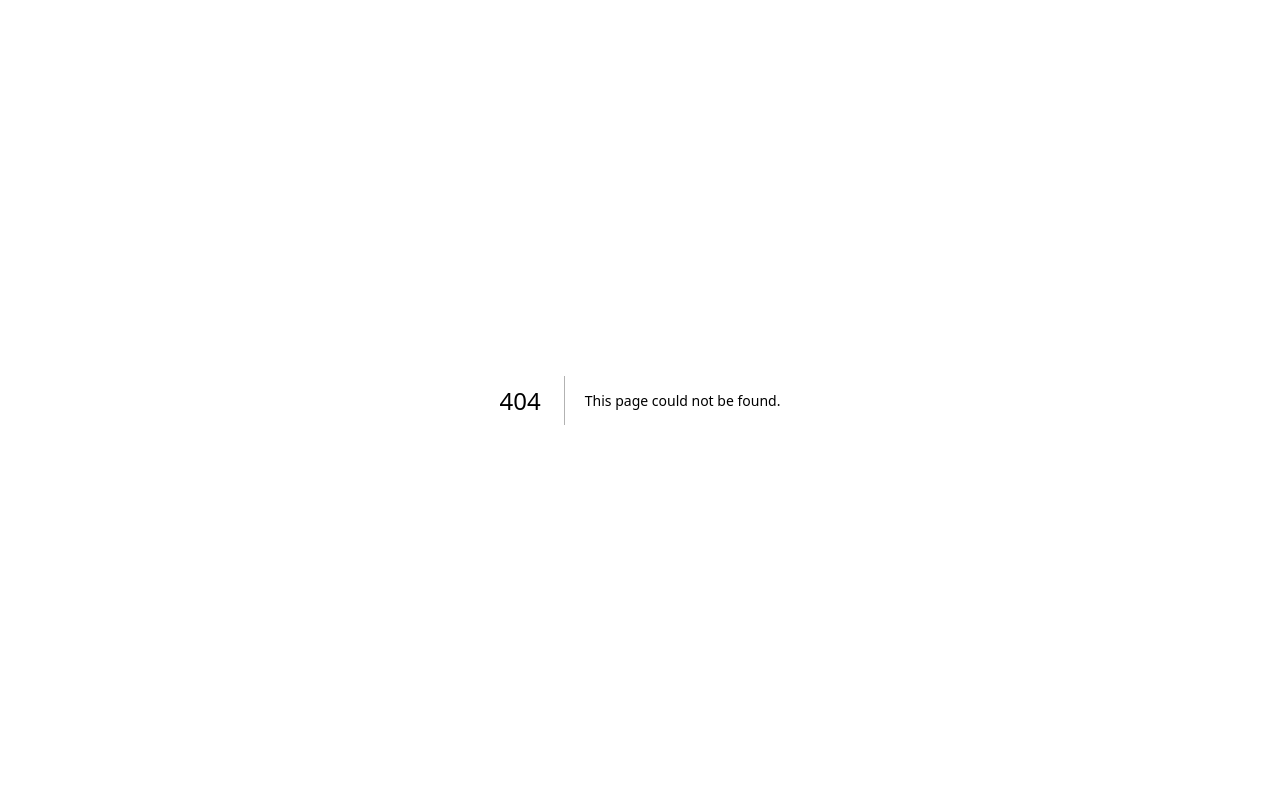
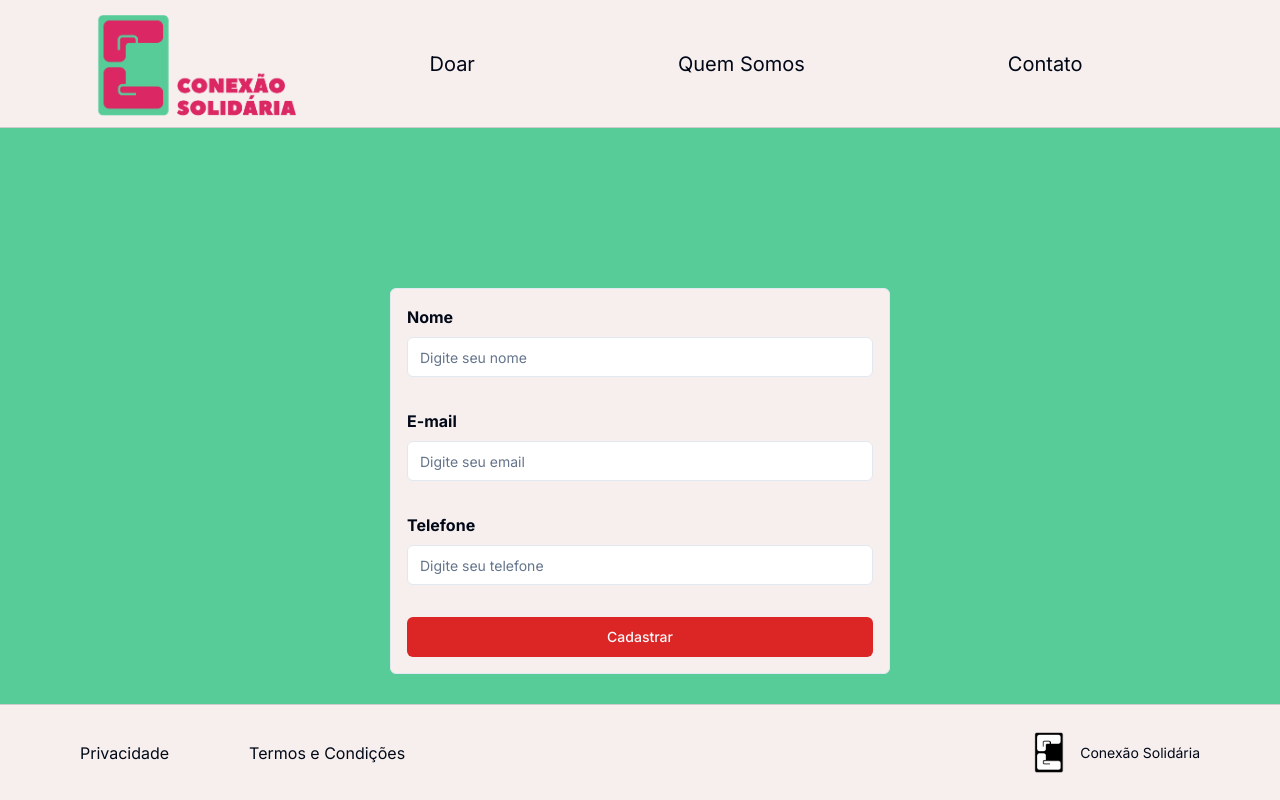
Before and after one commit to diegofmsantos/conexao-solidaria, a Next.js app: page /contato in a window 1280 px wide. Before the commit this address had no page. Built offline with nearby package versions, Linux system fonts and the light colour scheme.

Commit message:
create pages and form

```diff
--- a/src/app/components/Footer.tsx
+++ b/src/app/components/Footer.tsx
@@ -9,7 +9,7 @@ export const Footer = () => {
                 <div>Termos e Condições</div>
             </div>
             <div className="flex gap-4 items-center">
-                <Image src="/assets/logo-footer.png" width={30} height={10} alt="Logo-footer" />
+                <Image src="/assets/logo-footer.png" width={30} height={30} alt="Logo-footer" />
                 <div className="text-sm">Conexão Solidária</div>
             </div>
         </footer>
--- a/src/app/components/Form.tsx
+++ b/src/app/components/Form.tsx
@@ -2,23 +2,44 @@
 
 import { useForm } from "react-hook-form"
 import { z } from "zod"
+import { zodResolver } from "@hookform/resolvers/zod"
 import { Form, FormControl, FormField, FormItem, FormLabel, FormMessage } from "./ui/form"
 import { Input } from "./ui/input"
 import { Button } from "./ui/button"
+import { api } from '@/src/app/api/api'
 
 const formSchema = z.object({
-    username: z.string().min(2, {
-        message: "Username must be at least 2 characters.",
-    }),
+    name: z.string().min(2, 'O nome precisa ter mais que 2 caracteres.'),
+    email: z.string().email('E-mail inválido.'),
+    phone: z.string().min(10, 'Número inválido.'),
 })
 
 export const MainForm = () => {
 
-    const form = useForm()
+    const form = useForm<z.infer<typeof formSchema>>({
+        resolver: zodResolver(formSchema),
+        defaultValues: { name: '', email: '', phone: '' },
+    })
+
+    const onSubmit = async (values: z.infer<typeof formSchema>) => {
+        if (!values.name || values.name.trim() === '') return false
+        if (!values.email || values.email.trim() === '') return false
+        if (!values.phone || values.phone.trim() === '') return false
+
+        const response = await api.post('/data', {
+            name: values.name,
+            email: values.email,
+            phone: values.phone
+        })
+
+        values.name = ''
+        values.email = ''
+        values.phone = ''
+    }
 
     return (
         <Form {...form}>
-            <form style={{ backgroundImage: `` }} className="p-4 rounded-md flex flex-col gap-8 bg-white/90 min-w-[300px] min-[400px]:min-w-[390px] xl:w-[5s00px]">
+            <form onSubmit={form.handleSubmit(onSubmit)} className="p-4 mt-72 border rounded-md flex flex-col gap-8 bg-[#F6EFEE] min-w-[300px] min-[400px]:min-w-[390px] xl:w-[500px]">
                 <FormField
                     control={form.control}
                     name="name"
@@ -28,38 +49,38 @@ export const MainForm = () => {
                             <FormControl>
                                 <Input placeholder="Digite seu nome" {...field} />
                             </FormControl>
-
                             <FormMessage />
                         </FormItem>
                     )}
                 />
                 <FormField
                     control={form.control}
-                    name="addres"
+                    name="email"
                     render={({ field }) => (
                         <FormItem>
-                            <FormLabel className="font-bold text-md">Email</FormLabel>
+                            <FormLabel className="font-bold text-md">E-mail</FormLabel>
                             <FormControl>
                                 <Input placeholder="Digite seu email" {...field} />
                             </FormControl>
-
                             <FormMessage />
                         </FormItem>
                     )}
                 />
                 <FormField
                     control={form.control}
-                    name="username"
-                    render={({ field }) => (
+                    name="phone"
+                    render={({ field }) => {
+                        return (
                             <FormItem>
                                 <FormLabel className="font-bold text-md">Telefone</FormLabel>
                                 <FormControl>
-                                <Input placeholder="Digite seu telefone" {...field} />
+                                    <Input
+                                        placeholder="Digite seu telefone" {...field} />
                                 </FormControl>
-
                                 <FormMessage />
                             </FormItem>
-                    )}
+                        )
+                    }}
                 />
                 <Button type="submit" className="bg-red-600">Cadastrar</Button>
             </form>
--- a/src/app/components/Header.tsx
+++ b/src/app/components/Header.tsx
@@ -1,28 +1,23 @@
-import { Bungee_Shade } from "next/font/google";
 import Image from "next/image";
 import Link from "next/link";
 
-const bungee = Bungee_Shade({
-    subsets: ["latin"],
-    weight: ["400"]
-});
 
 export const Header = () => {
 
     return (
-        <header className="w-full h-24 flex justify-between items-center gap-8 fixed bg-[#F6EFEE] md:px-24 md:h-32">
+        <header className="w-full h-24 flex justify-between items-center gap-8 fixed border-b border-b-[#CCC] bg-[#F6EFEE] md:px-24 md:h-32">
             <div>
-                <Image src="/assets/logo-header.png" width={200} height={200} alt="Logo" />
+                <Link href="/">
+                    <Image src="/assets/logo-header.png" width={200} height={200} alt="Logo" />
+                </Link>
             </div>
             <nav className="flex-1">
                 <div className=" flex justify-around items-center text-xl">
-                    <Link href="/doar">Doar</Link>
-                    <Link href="/doar">Quem Somos</Link>
-                    <Link href="/doar">Contato</Link>
+                    <Link href="/doar" className="hover:bg-[#57CC99] p-4 rounded-full">Doar</Link>
+                    <Link href="/sobre" className="hover:bg-[#57CC99] p-4 rounded-full">Quem Somos</Link>
+                    <Link href="/contato" className="hover:bg-[#57CC99] p-4 rounded-full">Contato</Link>
                 </div>
             </nav>
         </header>
     )
 }
-
-//className="w-20 h-20 rounded-full text-lg bg-red-600 flex justify-center items-center md:w-28 md:h-28 lg:my-1"
--- /dev/null
+++ b/src/app/components/Images.tsx
@@ -0,0 +1,21 @@
+import Image from "next/image";
+
+export const Images = () => {
+
+    return (
+        <section className="flex justify-around items-baseline w-full">
+            <div className="w-96 flex flex-col justify-center items-center text-[#2B9C6B]">
+                <Image src="/assets/foto1.jpg" width={384} height={384} alt="Foto 1" />
+                <div className="text-center text-lg">Escolha uma instituição de caridade e o Conexão Solidária facilitará o processo de sua doação.</div>
+            </div>
+            <div className="w-96 flex flex-col justify-center items-center text-[#2B9C6B]">
+                <Image src="/assets/foto2.jpg" width={384} height={384} alt="Foto 2" />
+                <div className="text-center text-lg">Doações não estão limitadas apenas a dinheiro. Veja aqui o que a instituição de sua escolha está precisando, seja isso roupas, alimentos, etc.</div>
+            </div>
+            <div className="w-96 flex flex-col justify-center items-center text-[#2B9C6B]">
+                <Image src="/assets/foto3.jpg" width={384} height={384} alt="Foto 3" />
+                <div className="text-center text-lg">Pesquise por Instituições que estão perto de você e faça sua contribuição.</div>
+            </div>
+        </section>
+    )
+}
--- /dev/null
+++ b/src/app/contato/page.tsx
@@ -0,0 +1,14 @@
+import { Footer } from "../components/Footer";
+import { MainForm } from "../components/Form";
+
+export const Page = () => {
+
+    return (
+        <div className="h-screen flex flex-col justify-between items-center bg-[#57CC99]">
+           <MainForm />
+          <Footer />
+        </div>
+    )
+}
+
+export default Page;
--- /dev/null
+++ b/src/app/doar/page.tsx
@@ -0,0 +1,8 @@
+const Page = () => {
+
+    return (
+        <div>DOAR</div>
+    )
+}
+
+export default Page;
--- a/src/app/layout.tsx
+++ b/src/app/layout.tsx
@@ -3,6 +3,7 @@ import { Inter } from "next/font/google";
 import "./globals.css";
 import { Inter as FontSans } from "next/font/google"
 import { cn } from "@/src/app/lib/utils"
+import { Header } from "./components/Header";
 
 const fontSans = FontSans({
   subsets: ["latin"],
@@ -25,8 +26,10 @@ export default function RootLayout({
         className={cn(
           "min-h-screen bg-background font-sans antialiased",
           fontSans.variable
-        )}
-      >{children}</body>
+        )}>
+          <Header />
+        {children}
+      </body>
     </html>
   );
 }
--- a/src/app/page.tsx
+++ b/src/app/page.tsx
@@ -1,17 +1,16 @@
-import Image from "next/image";
 import { Footer } from "./components/Footer";
-import { MainForm } from "./components/Form";
-import { Header } from "./components/Header";
+import { Images } from "./components/Images";
 import { Button } from "./components/ui/button";
 
 const Page = () => {
 
   return (
     <div className="h-full flex flex-col justify-between items-center bg-[#F6EFEE]">
-      <Header />
       <div className="w-full h-full flex flex-col justify-center items-center gap-20 pb-8 mt-32">
         <section className="bg-[#57CC99] h-96 w-full flex gap-4 justify-around items-center">
-          <div className="text-[68px] leading-normal font-bold text-left text-white">TE AJUDANDO <br /> <span className="text-[#DB2763]">A AJUDAR</span> <br /> <span className="text-[#DB2763]">O PRÓXIMO.</span></div>
+          <div className="text-[68px] leading-normal font-bold text-left text-white">TE AJUDANDO <br />
+            <span className="text-[#DB2763]">A AJUDAR</span> <br />
+            <span className="text-[#DB2763]">O PRÓXIMO.</span></div>
           <div className="flex flex-col justify-center items-center gap-6 lg:w-[500px]">
             <div className=" text-2xl text-white font-bold px-3 text-center">Doando dinheiro, alimento ou roupas, seu gesto já faz
               uma grande diferença. Ajude agora sua causa de preferência com o projeto Conexão Solidária.
@@ -19,20 +18,7 @@ const Page = () => {
             <Button className="w-28 h-16 rounded-full bg-[#DB2763] text-2xl font-bold">DOAR</Button>
           </div>
         </section>
-        <section className="flex justify-around items-baseline w-full">
-          <div className="w-80 flex flex-col justify-center items-center text-[#2B9C6B]">
-            <Image src="/assets/foto1.jpg" width={300} height={300} alt="Foto 1" />
-            <div className="text-center">Escolha uma instituição de caridade e o Conexão Solidária facilitará o processo de sua doação.</div>
-          </div>
-          <div className="w-80 flex flex-col justify-center items-center text-[#2B9C6B]">
-            <Image src="/assets/foto2.jpg" width={300} height={300} alt="Foto 2" />
-            <div className="text-center">Doações não estão limitadas apenas a dinheiro. Veja aqui o que a instituição de sua escolha está precisando, seja isso roupas, alimentos, etc.</div>
-          </div>
-          <div className="w-80 flex flex-col justify-center items-center text-[#2B9C6B]">
-            <Image src="/assets/foto3.jpg" width={300} height={300} alt="Foto 3" />
-            <div className="text-center">Pesquise por Instituições que estão perto de você e faça sua contribuição.</div>
-          </div>
-        </section>
+        <Images />
       </div>
       <Footer />
     </div>
--- /dev/null
+++ b/src/app/sobre/page.tsx
@@ -0,0 +1,8 @@
+const Page = () => {
+
+    return (
+        <div>SOBRE</div>
+    )
+}
+
+export default Page;
```
Lines whose indentation alone changed are shown as unchanged.
